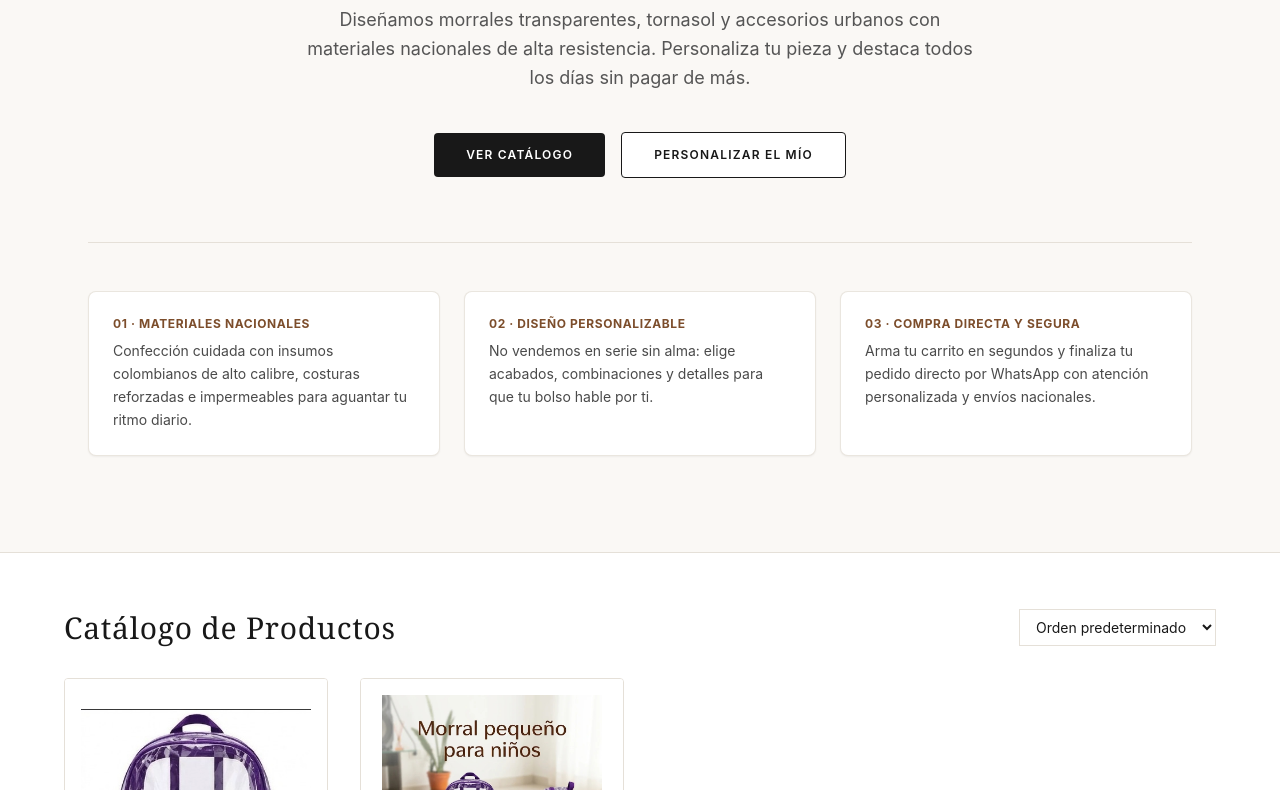
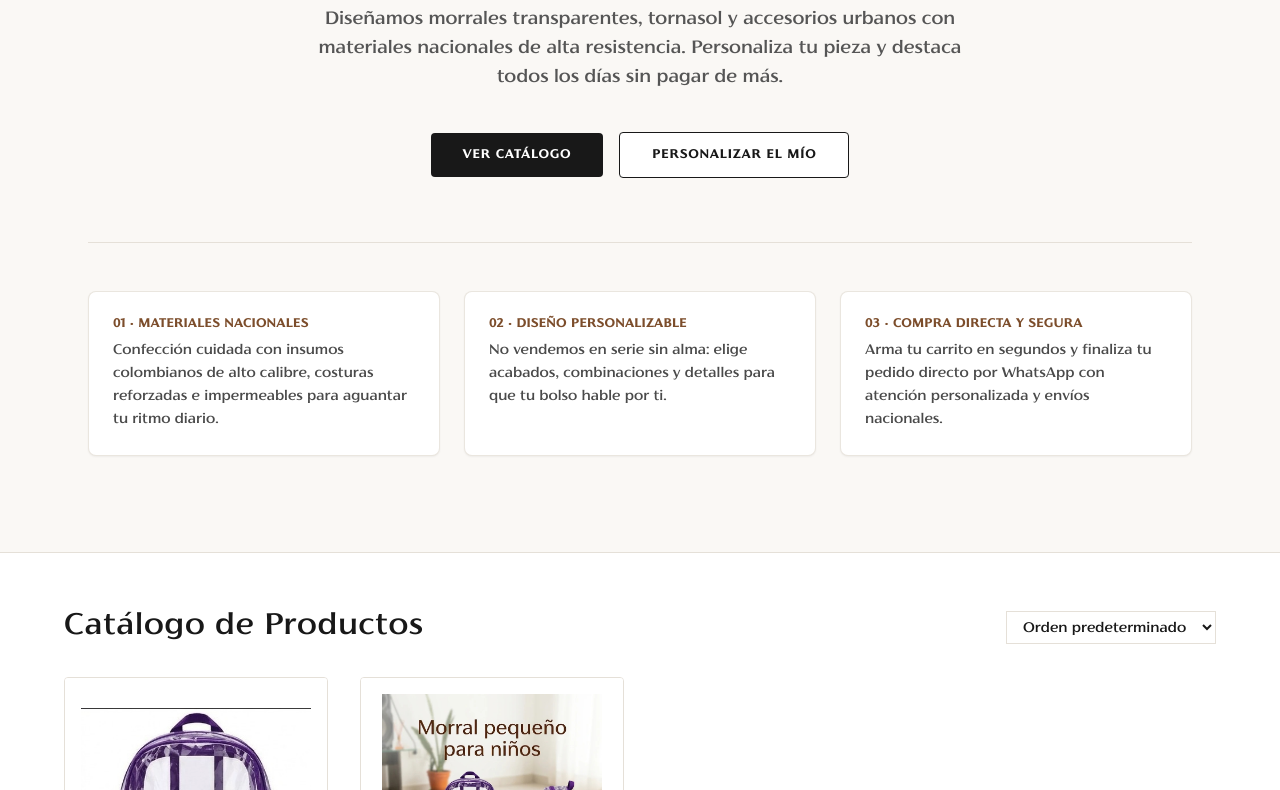
Before and after one commit to Jeferbejarano/vv-telier-page, an Astro site: page / in a window 1280 px wide. Shown: the part 421-1211 px from the top of the page. Built offline with nearby package versions, Linux system fonts and the light colour scheme; Astro itself is replaced by a stand-in of ours.

Commit message:
Implementar tipografia Florentia en toda la pagina

```diff
--- a/src/styles/global.css
+++ b/src/styles/global.css
@@ -1 +1,23 @@
 @import "tailwindcss";
+
+/* 1. Registrar la fuente Florentia */
+@font-face {
+  font-family: 'Florentia';
+  src: url('/fonts/florentia-regular.ttf') format('truetype');
+  font-weight: 400;
+  font-style: normal;
+  font-display: swap;
+}
+
+/* 2. Sobrescribir las fuentes de Tailwind v4 para usar Florentia en todo */
+@theme {
+  --font-sans: 'Florentia', sans-serif;
+  --font-serif: 'Florentia', serif;
+}
+
+/* 3. Forzar su uso en todo el documento */
+@layer base {
+  html, body {
+    font-family: 'Florentia', sans-serif;
+  }
+}
```
Also changed, not shown: public/fonts/florentia-regular.ttf (added).
